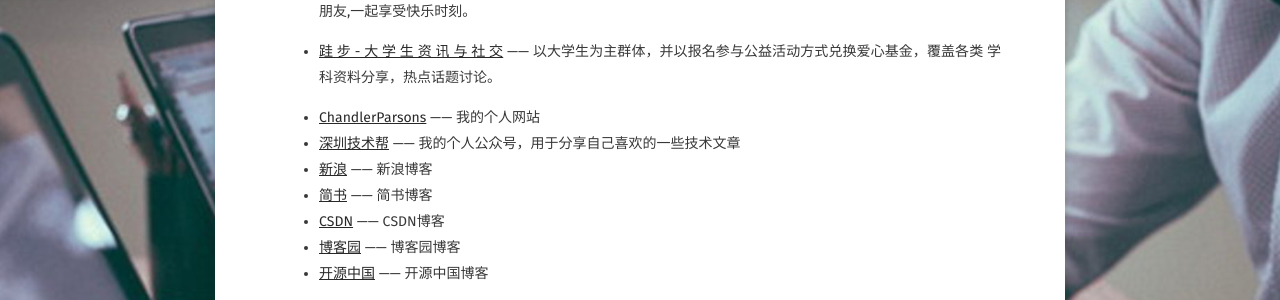
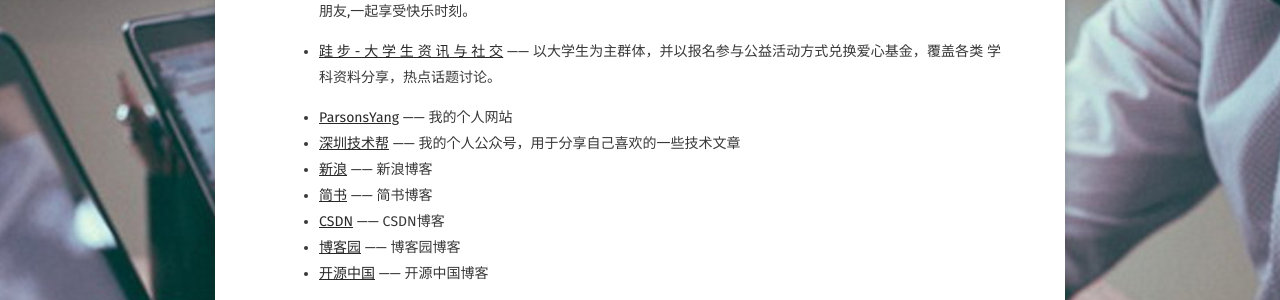
Before and after one commit to parsonsyang/parsonsyang.github.io, a Jekyll site: the page built from about/index.md, in a window 1280 px wide. Shown: the part 910-1210 px from the top of the page. Built offline with Jekyll 4.4.1, drawn with Linux system fonts in a browser that asks for light colours; some web fonts are replaced.

Commit message:
Update index.md

```diff
--- a/about/index.md
+++ b/about/index.md
@@ -21,7 +21,7 @@
 * [跬 步 - 大 学 生 资 讯 与 社 交](https://itunes.apple.com/cn/app/id1104897459?mt=8) —— 以大学生为主群体，并以报名参与公益活动方式兑换爱心基金，覆盖各类
 学 科资料分享，热点话题讨论。
 
-* [ChandlerParsons](https://chandlerparsons.github.io) —— 我的个人网站
+* [ParsonsYang](https://parsonsyang.github.io) —— 我的个人网站
 * [深圳技术帮](https://mp.weixin.qq.com/profile?src=3&timestamp=1553770852&ver=1&signature=1ZhiAXi*mNSwQZ0yP0D87UPwKRWKh64N6-noDrIlLPYwG0DfIaef3cQJkn6oqp6utOuW1VNMzPE3LYVnU2UpZw==) —— 我的个人公众号，用于分享自己喜欢的一些技术文章
 * [新浪](http://blog.sina.com.cn/u/2685019963) —— 新浪博客
 * [简书](https://www.jianshu.com/u/7d7df5c5669c) —— 简书博客
```
